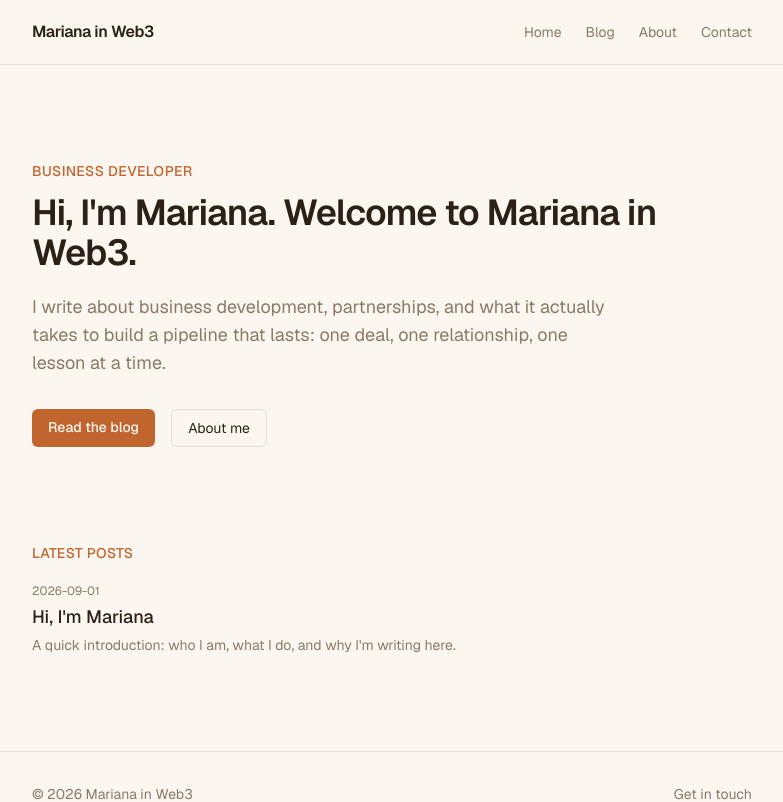
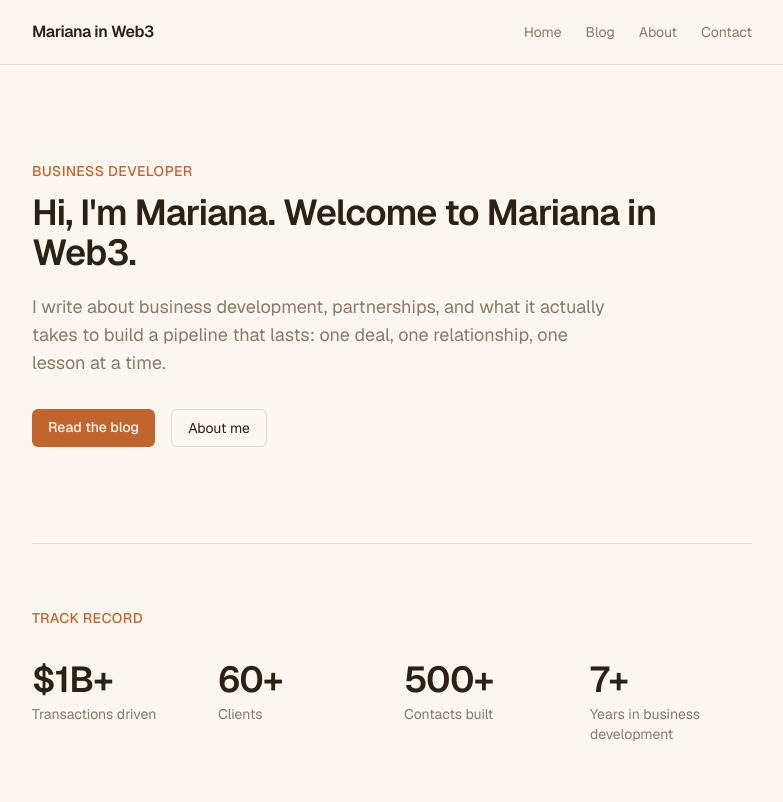
Before and after one commit to maricryp/personal-website, a Next.js app: page / in a window 1280 px wide. Shown: the top 802 px of the page, without its empty margins (248-1031 px from the left). Built offline with nearby package versions, Linux system fonts and the light colour scheme.

Commit message:
Add track record stats section to home page

```diff
--- a/app/page.tsx
+++ b/app/page.tsx
@@ -34,6 +34,30 @@ export default function Home() {
         </div>
       </section>
 
+      <section className="pb-20 border-t border-border pt-16">
+        <p className="text-sm uppercase tracking-wide text-accent font-medium mb-8">
+          Track record
+        </p>
+        <div className="grid grid-cols-2 sm:grid-cols-4 gap-x-6 gap-y-10">
+          <div>
+            <p className="text-4xl font-semibold tracking-tight mb-1">$1B+</p>
+            <p className="text-sm text-muted">Transactions driven</p>
+          </div>
+          <div>
+            <p className="text-4xl font-semibold tracking-tight mb-1">60+</p>
+            <p className="text-sm text-muted">Clients</p>
+          </div>
+          <div>
+            <p className="text-4xl font-semibold tracking-tight mb-1">500+</p>
+            <p className="text-sm text-muted">Contacts built</p>
+          </div>
+          <div>
+            <p className="text-4xl font-semibold tracking-tight mb-1">7+</p>
+            <p className="text-sm text-muted">Years in business development</p>
+          </div>
+        </div>
+      </section>
+
       {latestPosts.length > 0 && (
         <section className="pb-24">
           <h2 className="text-sm uppercase tracking-wide text-accent font-medium mb-5">
```
